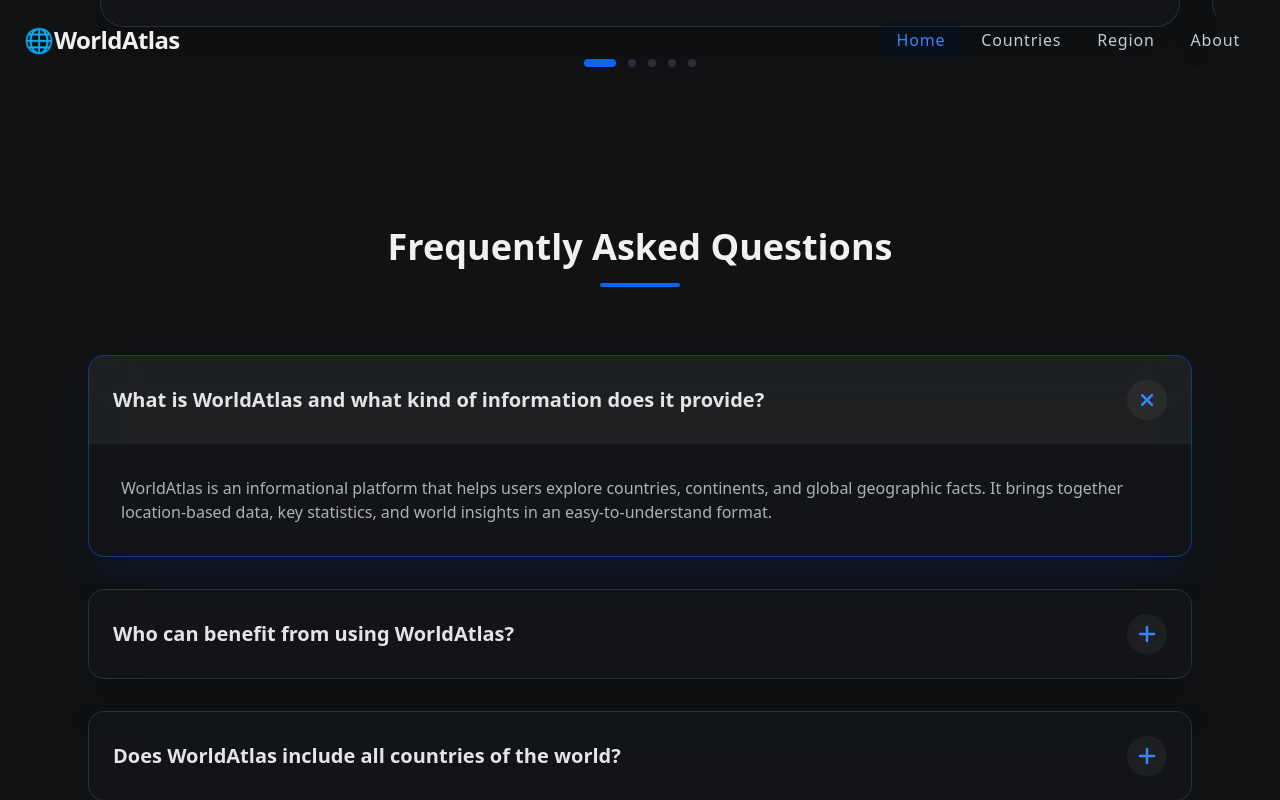
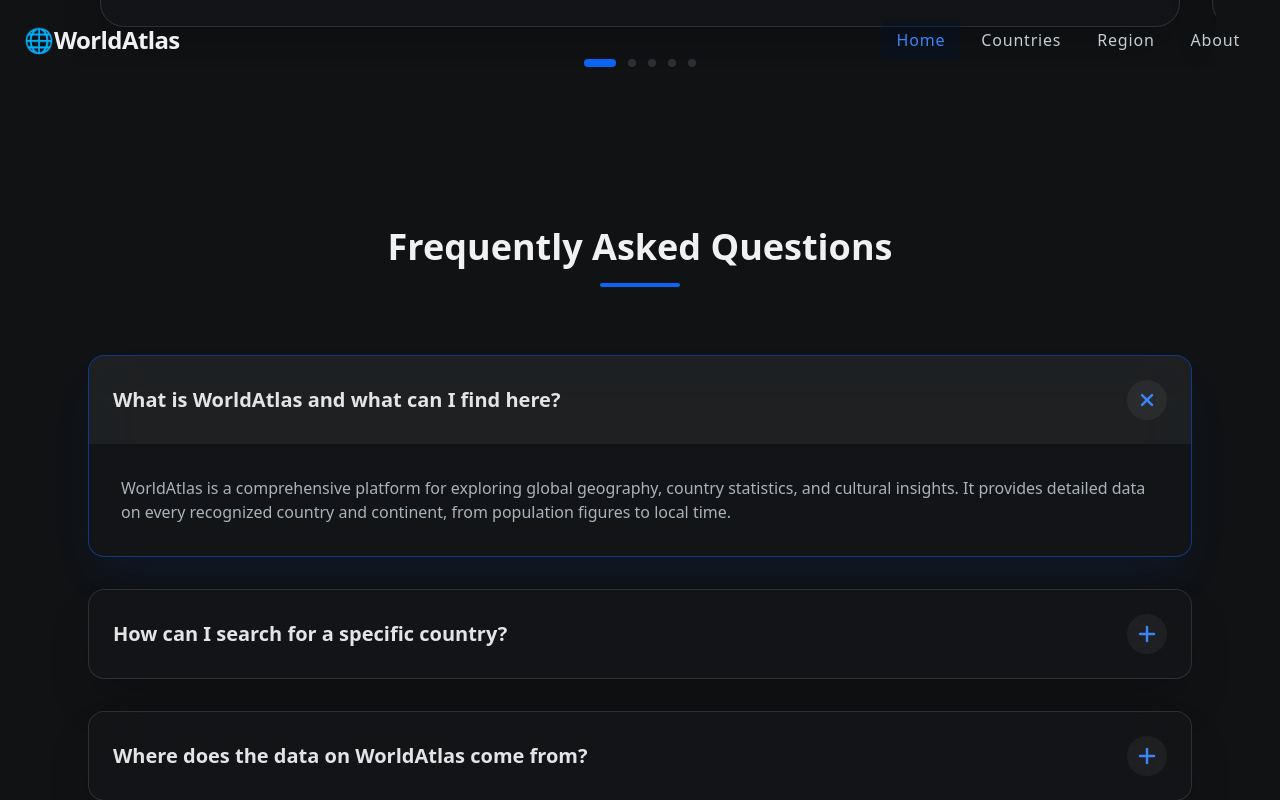
Before and after one commit to shahrampk/WorldAtlas, a React (Vite) app: page / in a window 1280 px wide. Both pictures are taken after a click on the button 1147 px from the left and 4354 px from the top of the page. Shown: the part 3954-4754 px from the top of the page. Built offline with nearby package versions, Linux system fonts and the light colour scheme.

Commit message:
Update FAQs and Readme file

```diff
--- a/src/components/Accordion.jsx
+++ b/src/components/Accordion.jsx
@@ -27,23 +27,25 @@ function Accordion() {
       {faqs.map((faq) => (
         <div
           key={faq.questionNo}
-          className="faq group glass-card cursor-pointer rounded-2xl overflow-hidden [&.active_.answer]:grid-rows-[1fr] [&.active_.answer]:opacity-100 [&.active_.question]:bg-white/5 [&.active_.answer]:p-8 [&.active_.toggle-btn]:rotate-45 [&.active]:border-azure-blue-500/50 [&.active]:shadow-azure-blue-500/10 select-none transition-all duration-300"
+          className="faq group glass-card cursor-pointer rounded-2xl overflow-hidden [&.active_.answer]:grid-rows-[1fr] [&.active_.answer]:opacity-100 [&.active_.question]:bg-white/5 [&.active_.answer]:p-4 md:[&.active_.answer]:p-8 [&.active_.toggle-btn]:rotate-45 [&.active]:border-azure-blue-500/50 [&.active]:shadow-azure-blue-500/10 select-none transition-all duration-300"
         >
           {/* Header */}
-          <div className="question flex items-center justify-between p-4 md:p-6 hover:bg-bright-snow-50/5 transition-colors duration-200">
-            <h3 className="text-base md:text-xl font-semibold text-bright-snow-100 pr-2
-             md:pr-8">
-              {/* <span className="text-azure-blue-500 mr-2">
-                {faq.questionNo}.
-              </span>{" "} */}
+          <div className="question flex items-center justify-between p-3 md:p-6 hover:bg-bright-snow-50/5 transition-colors duration-200">
+            <h3
+              className="text-base md:text-xl font-semibold text-bright-snow-100 pr-2
+             md:pr-8"
+            >
               {faq.question}
             </h3>
             <button className="toggle-btn p-2 rounded-full bg-white/5 flex items-center justify-center transition-all duration-300 cursor-pointer group-hover:scale-110">
-              <Plus strokeWidth={2.5} className="w-5 h-5 md:w-6 md:h-6 text-azure-blue-400" />
+              <Plus
+                strokeWidth={2.5}
+                className="w-5 h-5 md:w-6 md:h-6 text-azure-blue-400"
+              />
             </button>
           </div>
           {/* Answer */}
-          <div className="answer px-6 grid grid-rows-[0fr] opacity-0 transition-all duration-300 ease-in-out">
+          <div className="answer px-2 grid grid-rows-[0fr] opacity-0 transition-all duration-300 ease-in-out">
             <p className="overflow-hidden text-carbon-black-300">
               {faq.answer}
             </p>
--- a/src/components/Slider.jsx
+++ b/src/components/Slider.jsx
@@ -22,9 +22,9 @@ function Slider() {
       <div className="relative max-w-6xl mx-auto flex w-full overflow-hidden py-10 px-5 group">
         <button
           onClick={prevSlide}
-          className="absolute z-20 left-4 top-1/2 -translate-y-1/2 w-12 h-12 bg-carbon-black-900/40 hover:bg-azure-blue-600 backdrop-blur-md border border-white/10 rounded-full flex items-center justify-center cursor-pointer shadow-2xl transition-all duration-300 hover:scale-110 active:scale-95 opacity-0 group-hover:opacity-100"
+          className="absolute z-20 left-4 top-1/2 -translate-y-1/2 w-8 h-8 md:w-10 md:h-10 bg-carbon-black-900/40 hover:bg-azure-blue-600 backdrop-blur-md border border-white/10 rounded-full flex items-center justify-center cursor-pointer shadow-2xl transition-all duration-300 hover:scale-110 active:scale-95 md:opacity-0 group-hover:opacity-100"
         >
-          <ChevronLeft className="text-white w-6 h-6" />
+          <ChevronLeft className="text-white w-4 h-4 md:w-6 md:h-6" />
         </button>
         {slides.map((slide) => (
           <div
@@ -32,8 +32,8 @@ function Slider() {
             className="min-w-full transition-transform duration-700 ease-in-out px-4"
             style={{ transform: `translateX(-${currentSlide * 100}%)` }}
           >
-            <div className="flex flex-col md:flex-row items-center gap-10 rounded-3xl p-6 md:p-10 glass-card h-full">
-              <div className="w-full md:w-80 h-80 shrink-0 relative overflow-hidden rounded-2xl ">
+            <div className="flex flex-col md:flex-row items-center gap-4 md:gap-10 rounded-3xl p-4 md:p-10 glass-card h-full">
+              <div className="w-full md:w-80 h-50 md:h-80 shrink-0 relative overflow-hidden rounded-2xl ">
                 <img
                   src={slide.imageUrl}
                   alt={slide.name}
@@ -43,10 +43,10 @@ function Slider() {
               </div>
 
               <div className="flex-1">
-                <h3 className="text-3xl lg:text-4xl font-bold text-carbon-black-50 mb-6 leading-tight tracking-tight">
+                <h3 className="text-2xl md:text-3xl lg:text-4xl font-bold text-carbon-black-50 mb-4 md:mb-6 leading-tight tracking-tight">
                   {slide.name}
                 </h3>
-                <p className="text-lg leading-relaxed text-carbon-black-300 mb-8 max-w-xl">
+                <p className="text-sm md:text-lg leading-relaxed tracking-wide text-carbon-black-300 mb-8 max-w-xl">
                   {slide.description}
                 </p>
               </div>
@@ -70,9 +70,9 @@ function Slider() {
 
         <button
           onClick={nextSlide}
-          className="absolute z-20 right-4 top-1/2 -translate-y-1/2 w-12 h-12 bg-carbon-black-900/40 hover:bg-azure-blue-600 backdrop-blur-md border border-white/10 rounded-full flex items-center justify-center cursor-pointer shadow-2xl transition-all duration-300 hover:scale-110 active:scale-95 opacity-0 group-hover:opacity-100"
+          className="absolute z-20 right-4 top-1/2 -translate-y-1/2 w-8 h-8 md:w-10 md:h-10 bg-carbon-black-900/40 hover:bg-azure-blue-600 backdrop-blur-md border border-white/10 rounded-full flex items-center justify-center cursor-pointer shadow-2xl transition-all duration-300 hover:scale-110 active:scale-95 md:opacity-0 group-hover:opacity-100"
         >
-          <ChevronRight className="text-white w-6 h-6" />
+          <ChevronRight className="text-white w-4 h-4 md:w-6 md:h-6" />
         </button>
       </div>
     </div>
--- a/src/components/UI/HomePageUI/HeroSection.jsx
+++ b/src/components/UI/HomePageUI/HeroSection.jsx
@@ -19,15 +19,6 @@ const HeroSection = () => {
       {/* Content Container */}
       <div className="relative z-20 container mx-auto px-6 text-center">
         {/* Badge / Pill */}
-        <div className="inline-flex items-center gap-2 px-3 py-1 mb-6 rounded-full bg-azure-blue-900/80 border border-azure-blue-500/30 backdrop-blur-md">
-          <span className="relative flex h-2 w-2">
-            <span className="animate-ping absolute inline-flex h-full w-full rounded-full bg-azure-blue-400 opacity-75"></span>
-            <span className="relative inline-flex rounded-full h-2 w-2 bg-azure-blue-500"></span>
-          </span>
-          <span className="text-sm font-medium text-azure-blue-100 tracking-wide uppercase">
-            Explore the World
-          </span>
-        </div>
 
         {/* Main Title */}
         <h1 className="font-bold tracking-tight mb-6 text-carbon-black-50 drop-shadow-2xl">
--- a/src/data/Accordion.js
+++ b/src/data/Accordion.js
@@ -1,63 +1,62 @@
 export const faqs = [
   {
     questionNo: 1,
-    question:
-      "What is WorldAtlas and what kind of information does it provide?",
+    question: "What is WorldAtlas and what can I find here?",
     answer:
-      "WorldAtlas is an informational platform that helps users explore countries, continents, and global geographic facts. It brings together location-based data, key statistics, and world insights in an easy-to-understand format.",
+      "WorldAtlas is a comprehensive platform for exploring global geography, country statistics, and cultural insights. It provides detailed data on every recognized country and continent, from population figures to local time.",
   },
   {
     questionNo: 2,
-    question: "Who can benefit from using WorldAtlas?",
+    question: "How can I search for a specific country?",
     answer:
-      "WorldAtlas is useful for students, teachers, researchers, travelers, and anyone curious about the world. It is designed to support learning, exploration, and general knowledge needs.",
+      "You can use the search bar on the Countries page to find any nation by name. You can also filter results by continent to quickly narrow down your exploration to a specific region.",
   },
   {
     questionNo: 3,
-    question: "Does WorldAtlas include all countries of the world?",
+    question: "Where does the data on WorldAtlas come from?",
     answer:
-      "Yes, WorldAtlas covers all internationally recognized countries from every continent. Each country is placed within its correct geographic and continental context.",
+      "Our data is primarily sourced from reputable global databases like the RestCountries API, ensuring that demographics, area statistics, and regional information are accurate and reliable.",
   },
   {
     questionNo: 4,
-    question: "Can I explore information continent-wise on WorldAtlas?",
+    question: "Can I explore information continent-wise?",
     answer:
-      "Yes, the website allows users to explore continents individually along with their countries and key geographic facts. This structure makes it easier to understand regional patterns and global distribution.",
+      "Yes! Each continent has its own dedicated section where you can view aggregate statistics and a list of all countries within that region, making it easier to compare regional data.",
   },
   {
     questionNo: 5,
-    question: "How accurate is the information available on WorldAtlas?",
+    question: "Is WorldAtlas suitable for mobile devices?",
     answer:
-      "The information is collected from reliable geographic and global data sources. Content is reviewed carefully to ensure it remains accurate and trustworthy.",
+      "Absolutely. WorldAtlas is built with a fully responsive design, meaning it works seamlessly on smartphones, tablets, and desktops for a great experience on any device.",
   },
   {
     questionNo: 6,
-    question: "Is WorldAtlas suitable for academic and educational use?",
+    question: "Do I need to sign up or pay to use the site?",
     answer:
-      "Yes, WorldAtlas is designed with education in mind and can be used for school projects and research. The content is presented in a clear, factual, and easy-to-reference manner.",
+      "No registration is required. All our geographical data and tools are entirely free and accessible to everyone without any login or subscription.",
   },
   {
     questionNo: 7,
-    question: "Does WorldAtlas provide maps and visual geographic data?",
+    question: "What kind of statistics does WorldAtlas provide?",
     answer:
-      "Yes, WorldAtlas includes maps and visual representations to help users understand locations and boundaries. These visuals make learning geography more engaging and effective.",
+      "We offer a wide range of data, including total population, land area, capital cities, official languages, currencies, and time zones for every country in the world.",
   },
   {
     questionNo: 8,
-    question: "Do I need to register or create an account to use WorldAtlas?",
+    question: "How often is the population data updated?",
     answer:
-      "No registration is required to access WorldAtlas. All content is freely available without any login or subscription.",
+      "We periodically sync our data with global statistical sources to reflect the most recent changes in world population and country data.",
   },
   {
     questionNo: 9,
-    question: "How often is the data on WorldAtlas updated?",
+    question: "Can students use WorldAtlas for research projects?",
     answer:
-      "WorldAtlas updates its content periodically to reflect changes in global statistics. This ensures users always see relevant and current geographic information.",
+      "Yes, WorldAtlas is designed as an educational resource. It's perfect for students, teachers, and researchers looking for verified geographical facts and quick comparisons.",
   },
   {
     questionNo: 10,
-    question: "Can WorldAtlas be used on mobile devices?",
+    question: "Does the site include interactive maps?",
     answer:
-      "Yes, WorldAtlas is fully responsive and works smoothly on mobile phones, tablets, and desktops. Users can explore world information anytime, from any device.",
+      "Yes, we include interactive maps and visual data representations to help you visualize locations and boundaries, making the learning experience more engaging.",
   },
 ];
```
Also changed, not shown: 1 other file (tests, documents, lock files or other folders).
